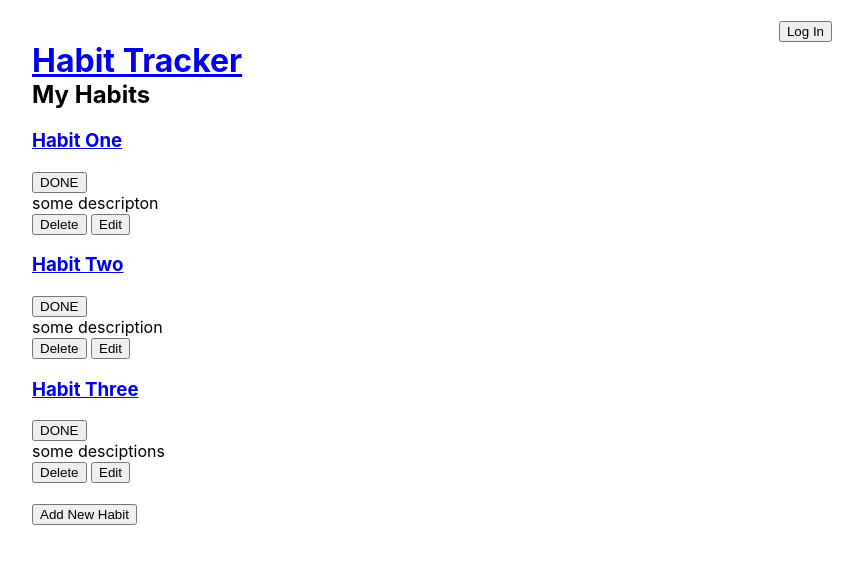
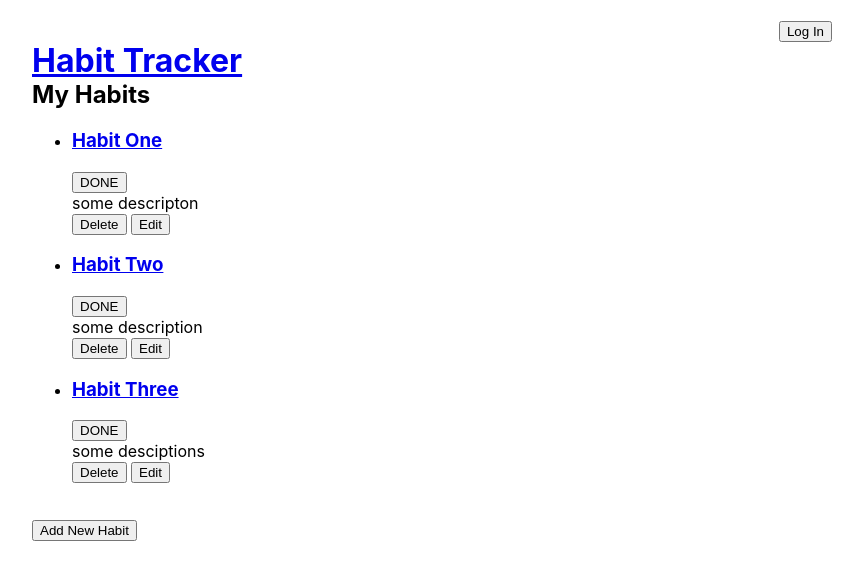
Before and after one commit to Nishat322/habit-tracker-client, a React (Create React App) app: page /my-habits in a window 1280 px wide. Shown: the top 580 px of the page, without its empty margins (208-1071 px from the left). Built offline with nearby package versions, Linux system fonts and the light colour scheme.

Commit message:
completed routing

```diff
--- a/src/App/App.js
+++ b/src/App/App.js
@@ -4,6 +4,10 @@ import { Route } from 'react-router-dom'
 import Header from '../Header/Header'
 import HabitList from '../HabitList/HabitList'
 import HabitExpanded from '../HabitExpanded/HabitExpanded'
+import LandingPage from '../LandingPage/LandingPage'
+import LoginForm from '../LoginForm/LoginForm'
+import RegistrationForm from '../RegisterForm/RegisterForm'
+import {findHabit} from '../habits-helper'
 import STORE from '../store'
 import './App.css'
 
@@ -13,8 +17,6 @@ class App extends Component {
     super(props)
     this.state = {
       habits: [],
-      error: null
-
     }
   }
 
@@ -30,10 +32,21 @@ class App extends Component {
       <div className='App'>
         <Header/>
         <Route
+          exact path = '/'
+          component = {LandingPage}
+        />
+        <Route
           path = '/my-habits'
-          render = {() => <HabitList habits = {this.state.habits}/>}
+          render = {() => <HabitList habits = {habits}/>}
         />
-
+        <Route
+          path = '/habit/:habitId'
+          render = {routeProps => {
+            const {habitId} = routeProps.match.params
+            const habit = findHabit(habits, habitId)
+            return <HabitExpanded {...routeProps} habit = {habit}/>
+          }}
+        />
       </div>
     )
   }
--- a/src/HabitExpanded/HabitExpanded.js
+++ b/src/HabitExpanded/HabitExpanded.js
@@ -5,16 +5,17 @@ import './HabitExpanded.css'
 
 class HabitExpanded extends Component {
     render() {
+        const {habit} = this.props
         return (
             <div className = 'HabitExpanded'>
                 <Habit
-                    id = {this.props.id}
-                    title = {this.props.title}
-                    description = {this.props.description}
+                    id = {habit.id}
+                    title = {habit.title}
+                    description = {habit.description}
                 />
                 <div className = 'HabitExpanded__content'>
-                    <p>Your goal is : {this.props.goal} days</p>
-                    <p>{this.props.motivation}</p>
+                    <p>Your goal is : {habit.goal} days</p>
+                    <p>{habit.motivation}</p>
                 </div>
                 <div className = 'HabitExpanded__button'>
                     <button className = 'button'>
--- a/src/HabitList/HabitList.js
+++ b/src/HabitList/HabitList.js
@@ -7,13 +7,24 @@ import './HabitList.css'
 class HabitList extends Component {
 
     render() {
-        const habits = this.props.habits.map((habit, i) => <Habit {...habit} key = {i}/>)
         return (
             <div className = 'HabitList'>
                 <h2>My Habits</h2>
-                {habits}
+                <ul>
+                    {this.props.habits.map(habit =>
+                        <li key = {habit.id}>
+                            <Habit
+                                id = {habit.id}
+                                title = {habit.title}
+                                description = {habit.description}
+                            />
+                        </li>
+                    )}
+                </ul>
                 <br/>
-                <button className = 'button'>Add New Habit</button>
+                <Link to = '/add-habit'>
+                    <button className = 'button'>Add New Habit</button>
+                </Link>
             </div>
         )
     }
--- a/src/LandingPage/LandingPage.js
+++ b/src/LandingPage/LandingPage.js
@@ -1,4 +1,5 @@
 import React, { Component } from 'react'
+import {Link} from 'react-router-dom'
 
 //props.description => description of the project
 //button sign up will lead to registration page
@@ -9,9 +10,11 @@ class LandingPage extends Component {
                 <h2>My Capstone Project</h2>
                     <h3> Paleo hexagon marfa vegan actually small batch. Synth glossier shaman normcore tilde, taiyaki cloud bread blog pickled. Franzen portland banh mi tilde, aesthetic artisan hashtag forage synth 3 wolf moon messenger bag actually. Roof party gochujang narwhal blue bottle direct trade cardigan iPhone health goth art party lumbersexual lyft seitan tote bag heirloom you probably haven't heard of them. </h3>
                     <h3> Cronut scenester selfies palo santo meh kale chips. Cloud bread hashtag occupy ethical, chia gastropub jianbing shaman semiotics deep v cornhole plaid. Pinterest fashion axe sriracha deep v. Microdosing keytar pabst, heirloom yr art party pitchfork hella whatever put a bird on it migas man braid fixie. Chicharrones mumblecore before they sold out, pinterest master cleanse you probably haven't heard of them tattooed tumblr typewriter sriracha. Single-origin coffee marfa offal put a bird on it. Jean shorts selvage migas leggings gochujang.</h3>
+            <Link to = '/register'>
                 <button className = 'button'>
                         Register
                 </button>
+                </Link>
             </div>
         )
     }
--- /dev/null
+++ b/src/habits-helper.js
@@ -0,0 +1,2 @@
+export const findHabit = (habits, habitId) =>
+    habits.find(habit => habit.id === habitId)
--- a/src/store.js
+++ b/src/store.js
@@ -1,7 +1,31 @@
 const habits = [
-    {id: 1, title: 'Habit One', description: 'some descripton', motivation: 'You are doing so well', goal: 28, daysCompleted: 0},
-    {id: 2, title: 'Habit Two', description: 'some description', motivation: 'Amazing', goal: 4, daysCompleted: 3},
-    {id: 3, title: 'Habit Three', description: 'some desciptions', motivation: 'Well Done!', goal: 13, daysCompleted: 2}
+    {
+        id: '1',
+        title: 'Habit One',
+        description: 'some descripton',
+        motivation: 'You are doing so well',
+        date_added: "2019-01-03T00:00:00.000Z",
+        goal: 28,
+        daysCompleted: 0
+    },
+    {
+        id: '2',
+        title: 'Habit Two',
+        description: 'some description',
+        motivation: 'Amazing',
+        date_added: "2018-08-15T23:00:00.000Z",
+        goal: 4,
+        daysCompleted: 3
+    },
+    {
+        id: '3',
+        title: 'Habit Three',
+        description: 'some desciptions',
+        motivation: 'Well Done!',
+        date_added: "2018-03-01T00:00:00.000Z",
+        goal: 13,
+        daysCompleted: 2
+    }
 ]
 
 
```
